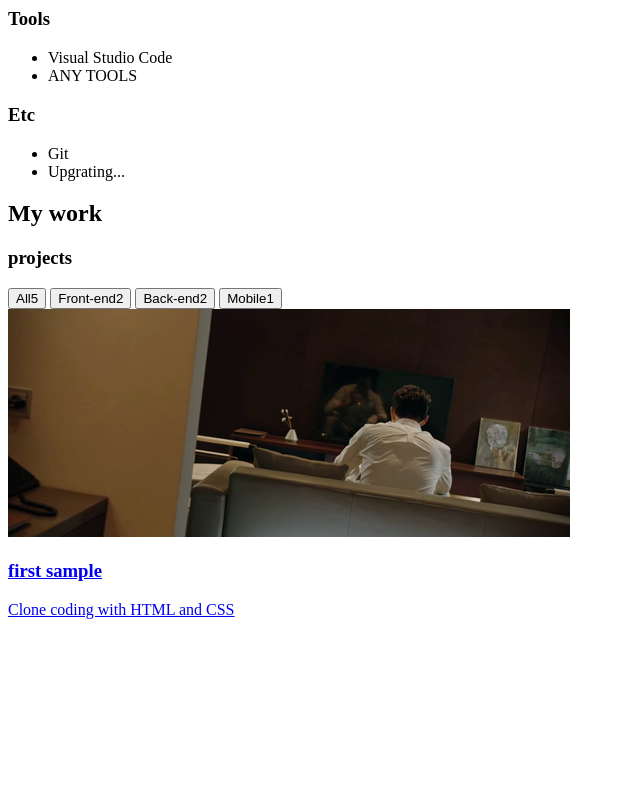
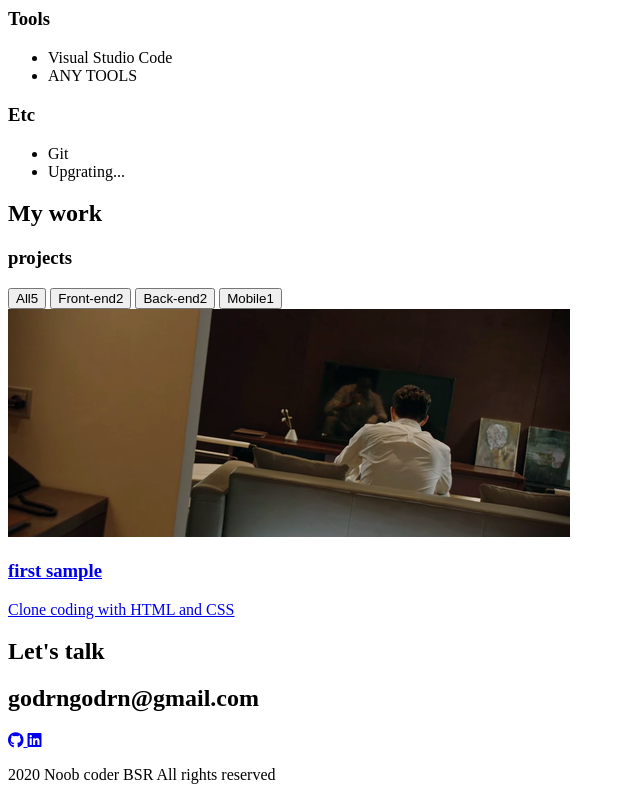
Before and after one commit to BSRHDG/PORTFOLIIO, a plain HTML site: page index.html in a window 1280 px wide. Shown: the part 1139-1939 px from the top of the page, without its empty margins (0-640 px from the left). Before the commit the page ends 1766 px from the top, so only its background shows below. Drawn offline with Linux system fonts and the light colour scheme.

Commit message:
html : contact

```diff
--- a/index.html
+++ b/index.html
@@ -168,7 +168,22 @@
       </a>
       </div>
     </section>
-    <!-- contack -->
-    <section id="contack"></section>
+
+    <!-- contact -->
+    <section id="contact">
+      <h1 class="contact__title">Let's talk</h1>
+      <h2 class="contact__email">godrngodrn@gmail.com</h2>
+      <div class="contact__links">
+        <a href="https://github.com/BSRHDG/LESSON1" target="blank">
+          <i class="fab fa-github"></i>
+        </a>
+        <a href="https://github.com/BSRHDG/LESSON1" target="blank">
+          <i class="fab fa-linkedin"></i>
+        </a>
+      </div>
+      <p class="contact__rights">
+        2020 Noob coder BSR All rights reserved
+      </p>
+    </section>
   </body>
 </html>
```
